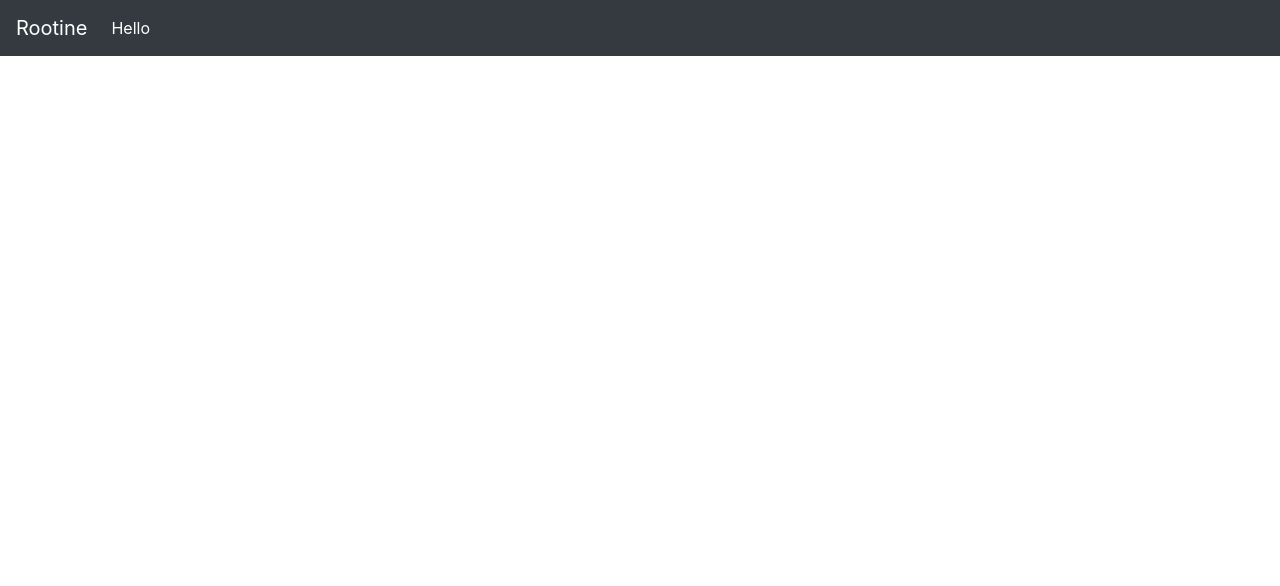
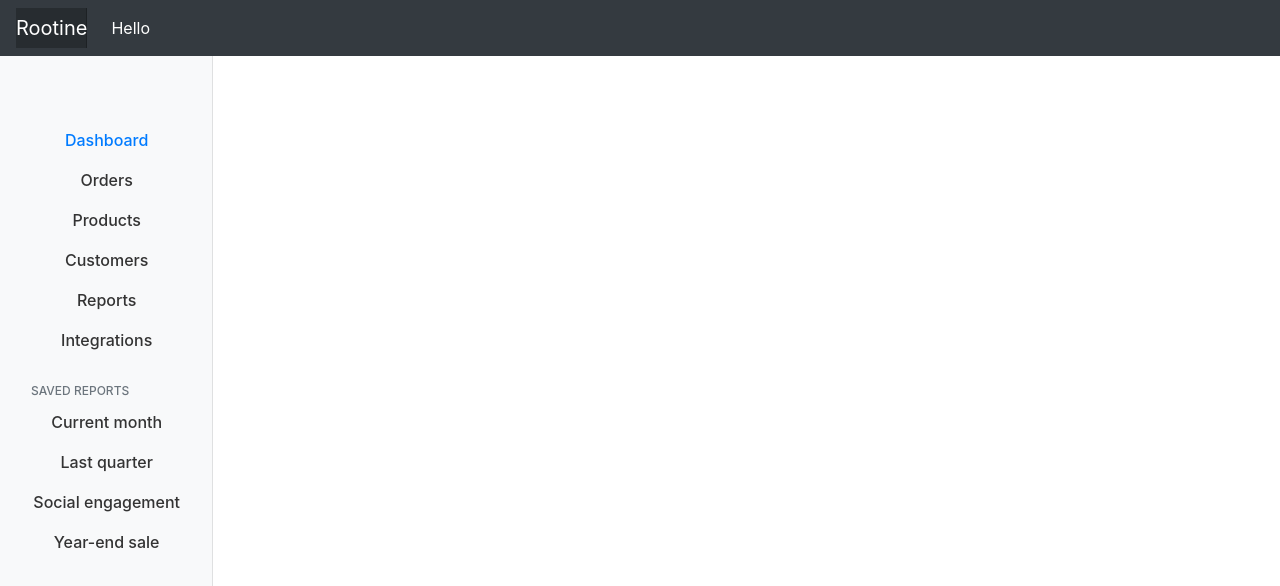
Before and after one commit to DeenChoudhury/secret_project, a React (Create React App) app: page / in a window 1280 px wide. Shown: the top 586 px of the page. Built offline with nearby package versions, Linux system fonts and the light colour scheme.

Commit message:
added sidebar and css changes

```diff
--- a/package.json
+++ b/package.json
@@ -7,6 +7,7 @@
     "@testing-library/react": "^9.5.0",
     "@testing-library/user-event": "^7.2.1",
     "bootstrap": "^4.5.2",
+    "feather-icons": "^4.28.0",
     "react": "^16.13.1",
     "react-bootstrap": "^1.3.0",
     "react-dom": "^16.13.1",
--- a/public/index.html
+++ b/public/index.html
@@ -17,6 +17,7 @@
     <script src="https://code.jquery.com/jquery-3.5.1.slim.min.js" integrity="sha384-DfXdz2htPH0lsSSs5nCTpuj/zy4C+OGpamoFVy38MVBnE+IbbVYUew+OrCXaRkfj" crossorigin="anonymous"></script>
     <script src="https://cdn.jsdelivr.net/npm/popper.js@1.16.1/dist/umd/popper.min.js" integrity="sha384-9/reFTGAW83EW2RDu2S0VKaIzap3H66lZH81PoYlFhbGU+6BZp6G7niu735Sk7lN" crossorigin="anonymous"></script>
     <script src="https://stackpath.bootstrapcdn.com/bootstrap/4.5.2/js/bootstrap.min.js" integrity="sha384-B4gt1jrGC7Jh4AgTPSdUtOBvfO8shuf57BaghqFfPlYxofvL8/KUEfYiJOMMV+rV" crossorigin="anonymous"></script>
+    <script src="https://unpkg.com/feather-icons/dist/feather.min.js"></script>
     <!--
       manifest.json provides metadata used when your web app is installed on a
       user's mobile device or desktop. See https://developers.google.com/web/fundamentals/web-app-manifest/
--- /dev/null
+++ b/src/components/sidebar/Sidebar.jsx
@@ -0,0 +1,74 @@
+import React from "react";
+import './sidebar.css';
+import { Link } from 'react-router-dom';
+
+function Sidebar() {
+    return (
+        <nav id="sidebarMenu" class="col-md-1 col-lg-2 d-md-block bg-light sidebar collapse">
+            <div class="sidebar-sticky pt-3">
+                <ul class="nav flex-column">
+                    <li class="nav-item">
+                        <a class="nav-link active" href="#">
+                            Dashboard
+                        </a>
+                    </li>
+                    <li class="nav-item">
+                        <a class="nav-link" href="#">
+                            Orders
+                        </a>
+                    </li>
+                    <li class="nav-item">
+                        <a class="nav-link" href="#">
+                            Products
+                        </a>
+                    </li>
+                    <li class="nav-item">
+                        <a class="nav-link" href="#">
+                            Customers
+                         </a>
+                    </li>
+                    <li class="nav-item">
+                        <a class="nav-link" href="#">
+                            Reports
+                        </a>
+                    </li>
+                    <li class="nav-item">
+                        <a class="nav-link" href="#">
+                            Integrations
+                        </a>
+                    </li>
+                </ul>
+
+            <h6 class="sidebar-heading d-flex justify-content-between align-items-center px-3 mt-4 mb-1 text-muted">
+                <span>Saved reports</span>
+                <a class="d-flex align-items-center text-muted" href="#" aria-label="Add a new report">
+                </a>
+            </h6>
+                <ul class="nav flex-column mb-2">
+                    <li class="nav-item">
+                        <a class="nav-link" href="#">
+                            Current month
+                        </a>
+                    </li>
+                    <li class="nav-item">
+                        <a class="nav-link" href="#">
+                            Last quarter
+                         </a>
+                    </li>
+                    <li class="nav-item">
+                        <a class="nav-link" href="#">
+                            Social engagement
+                        </a>
+                    </li>
+                    <li class="nav-item">
+                        <a class="nav-link" href="#">
+                            Year-end sale
+                         </a>
+                    </li>
+                </ul>
+            </div>
+        </nav>
+    )
+};
+
+export default Sidebar;
--- /dev/null
+++ b/src/components/sidebar/sidebar.css
@@ -0,0 +1,108 @@
+body {
+    font-size: .875rem;
+  }
+  #sidebarMenu{
+    width:220px;
+  }
+
+
+
+  .feather {
+    width: 16px;
+    height: 16px;
+    vertical-align: text-bottom;
+  }
+
+  /*
+   * Sidebar
+   */
+
+  .sidebar {
+    position: fixed;
+    top: 0;
+    bottom: 0;
+    left: 0;
+    z-index: 100; /* Behind the navbar */
+    padding: 48px 0 0; /* Height of navbar */
+    box-shadow: inset -1px 0 0 rgba(0, 0, 0, .1);
+  }
+
+  @media (max-width: 767.98px) {
+    .sidebar {
+      top: 5rem;
+    }
+  }
+
+  .sidebar-sticky {
+    position: relative;
+    top: 0;
+    height: calc(100vh - 48px);
+    padding-top: .5rem;
+    overflow-x: hidden;
+    overflow-y: auto; /* Scrollable contents if viewport is shorter than content. */
+  }
+
+  @supports ((position: -webkit-sticky) or (position: sticky)) {
+    .sidebar-sticky {
+      position: -webkit-sticky;
+      position: sticky;
+    }
+  }
+
+  .sidebar .nav-link {
+    font-weight: 500;
+    color: #333;
+  }
+
+  .sidebar .nav-link .feather {
+    margin-right: 4px;
+    color: #999;
+  }
+
+  .sidebar .nav-link.active {
+    color: #007bff;
+  }
+
+  .sidebar .nav-link:hover .feather,
+  .sidebar .nav-link.active .feather {
+    color: inherit;
+  }
+
+  .sidebar-heading {
+    font-size: .75rem;
+    text-transform: uppercase;
+  }
+
+  /*
+   * Navbar
+   */
+
+  .navbar-brand {
+    padding-top: .75rem;
+    padding-bottom: .75em;
+    font-size: 1rem;
+    background-color: rgba(0, 0, 0, .25);
+    box-shadow: inset -1px 0 0 rgba(0, 0, 0, .25);
+  }
+
+  .navbar .navbar-toggler {
+    top: .25rem;
+    right: 1rem;
+  }
+
+  .navbar .form-control {
+    padding: .75rem 1rem;
+    border-width: 0;
+    border-radius: 0;
+  }
+
+  .form-control-dark {
+    color: #fff;
+    background-color: rgba(255, 255, 255, .1);
+    border-color: rgba(255, 255, 255, .1);
+  }
+
+  .form-control-dark:focus {
+    border-color: transparent;
+    box-shadow: 0 0 0 3px rgba(255, 255, 255, .25);
+  }
--- a/src/pages/home/Home.jsx
+++ b/src/pages/home/Home.jsx
@@ -1,11 +1,15 @@
 import React from 'react';
-import Navbar from '../../components/Navbar/Navbar'
+import Navbar from '../../components/Navbar/Navbar';
+import Sidebar from '../../components/sidebar/Sidebar';
 
 class Home extends React.Component{
 	render(){
 		return(
-			<Navbar/>
-		)
+			<div>
+			<Navbar />
+			<Sidebar />
+			</div>
+		);
 	};
 }
 
```
Also changed, not shown: 1 other file (tests, documents, lock files or other folders).
